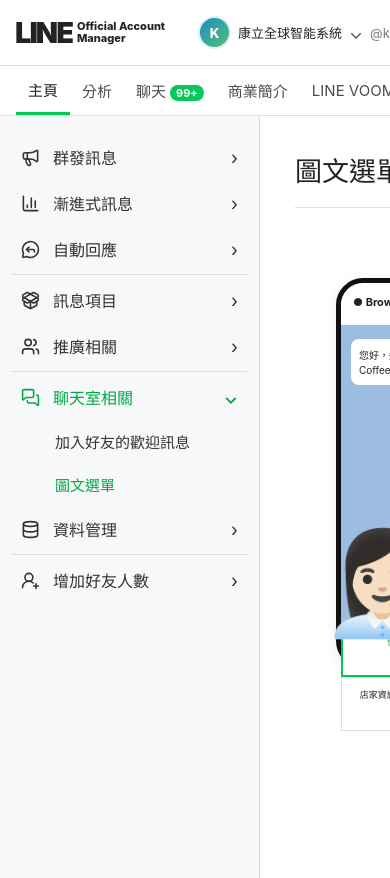
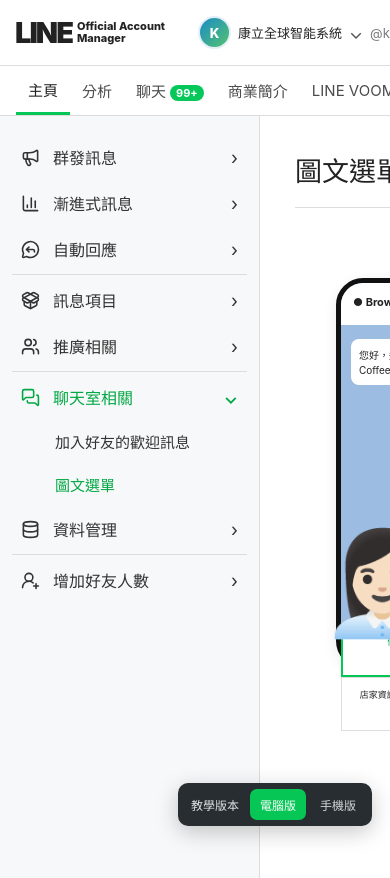
Before and after one commit to fangwl591021/linetech, a React (Vite) app: page / in a window 390 px wide. Shown: the top 878 px of the page. Built offline with nearby package versions, Linux system fonts and the light colour scheme.

Commit message:
feat: wire mobile rich menu teaching simulator

```diff
--- a/src/main.tsx
+++ b/src/main.tsx
@@ -1,10 +1,11 @@
 import React from 'react';
 import ReactDOM from 'react-dom/client';
-import App from './App';
+import Root from './Root';
 import './styles.css';
+import './mobile.css';
 
 ReactDOM.createRoot(document.getElementById('root')!).render(
   <React.StrictMode>
-    <App />
+    <Root />
   </React.StrictMode>
 );
```
